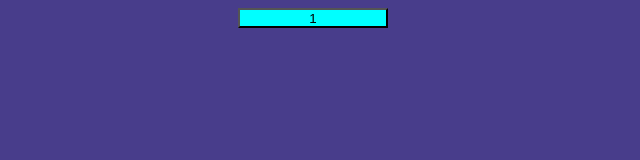
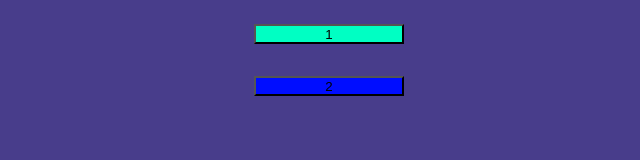
Before and after one commit to Vanessa082/j-button, a plain HTML site: page index.html in a window 1280 px wide. Shown: the whole page, without its empty margins (302-942 px from the left). Drawn offline with Linux system fonts and the light colour scheme.

Commit message:
odified the first button and added a second

```diff
--- a/assets/style.css
+++ b/assets/style.css
@@ -11,7 +11,15 @@ body {
 }
 
 .button-one {
-    background-color: aqua;
+    background-color: rgb(0, 255, 195);
     height: 20px;
     width: 150px;
+    margin: 16px;
 }
+
+.button-two {
+    background-color: rgb(0, 13, 255);
+    height: 20px;
+    width: 150px;
+    margin: 16px;
+}
--- a/index.html
+++ b/index.html
@@ -9,7 +9,12 @@
 
 <body>
     <div class="button">
-        <button type="button" class="button-one"> 1</button>
+        <div>
+            <button type="button" class="button-one"> 1</button>
+        </div>
+        <div>
+            <button type="button" class="button-two"> 2</button>
+        </div>
     </div>
 
 </body>
```
